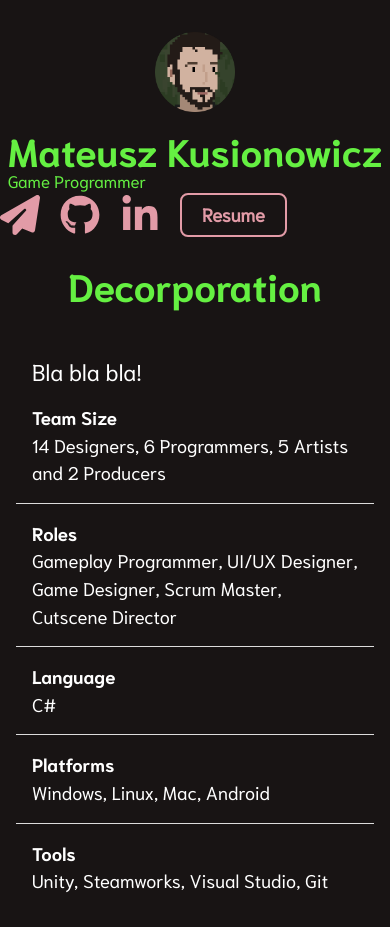
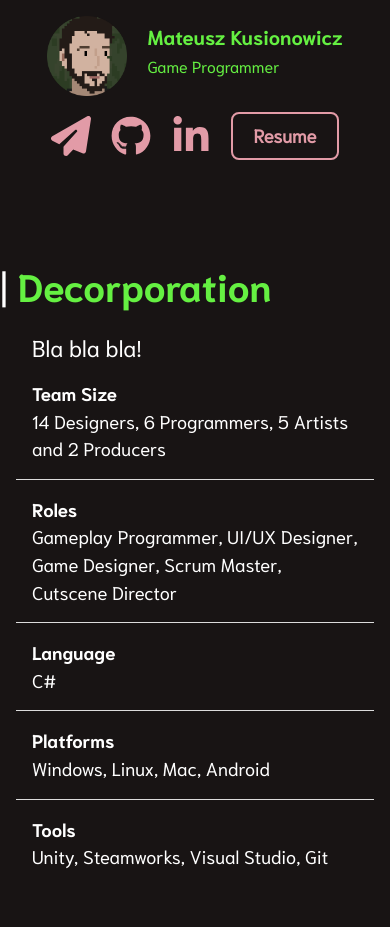
Before and after one commit to TheMatiaz0/thematiaz0.github.io, an Eleventy site: page src/project-pages.njk in a window 390 px wide. After the commit the page ends 903 px from the top, so only its background shows below. Built offline with nearby package versions, Linux system fonts and the light colour scheme; Eleventy itself is replaced by a stand-in of ours; files that its build step writes are made by us from their sources.

Commit message:
Improve responsive design on mobile

```diff
--- a/src/_includes/default.njk
+++ b/src/_includes/default.njk
@@ -45,15 +45,15 @@
 
   <body>
     <div class="mx-auto max-w-[var(--site-width)]">
-    <header class="flex justify-start xxs:justify-between left-0 right-0 mx-auto flex-wrap max-w-[var(--site-width)] fixed bg-[color:var(--background-color)] py-8">
+    <header class="flex justify-center xxs:justify-between left-0 right-0 mx-auto flex-wrap max-w-[var(--site-width)] fixed bg-[color:var(--background-color)] py-4 md:py-8">
       <div class="flex flex-wrap align-middle items-center content-center place-content-center gap-5">
         <img class="w-20 h-20" src="{{'extraupscale.png' | url}}" alt="logo">
-          <div class="introduction">
-            <a class="hover:text-white" href="{{'/' | url}}"><h1 class="whitespace-nowrap leading-9">{{header.name}}</h1></a>
-            <small class="whitespace-nowrap small">{{header.profession}}</small>
+          <div class="introduction md:pb-0 pb-4">
+            <a class="hover:text-white" href="{{'/' | url}}"><h1 class="whitespace-nowrap leading-9 text-xl md:text-3xl">{{header.name}}</h1></a>
+            <small class="whitespace-nowrap text-base">{{header.profession}}</small>
           </div>
       </div>
-      <div class="xxs:my-4">
+      <div class="my-4">
         {% set socialColor = "secondary" %}
         {% include "social-media.njk" %}
       </div>
--- a/src/_includes/showcase-list.njk
+++ b/src/_includes/showcase-list.njk
@@ -1,6 +1,6 @@
 <div class="py-8 grid grid-cols-2 md:grid-cols-4 justify-between gap-y-10">
     {% for skill in skillList %}
-    <div class="flex flex-col justify-center items-center">
+    <div class="flex flex-col justify-start items-center content-center text-center">
         <img class="w-12 h-auto" src="{{skill.iconUrl}}" alt="Showcase Image" />
         <h4>
             {% if skill.projectCount %}
--- a/src/project-pages.njk
+++ b/src/project-pages.njk
@@ -8,7 +8,7 @@ layout: default.njk
 ---
 
 <section class="pt-64">
-<h1 class="flex pb-10 introduction justify-center align-middle items-center">{{project.title}}</h1>
+<h1 class="pb-4 introduction align-middle items-center"><span class="text-white">|</span> {{project.title}}</h1>
 <div class="flex flex-col md:flex-row">
     <p class="big-paragraph px-8 text-white">{{project.shortDescription}}</p>
     <div class="flex flex-col md:w-[2700px] md:p-0 p-4 flex-wrap">
--- a/src/styles/site.css
+++ b/src/styles/site.css
@@ -23,10 +23,10 @@
 
 @layer components {
     .btn-secondary {
-      @apply py-1.5 px-5 text-[color:var(--secondary-color)] border-[color:var(--secondary-color)] text-center border-2 font-semibold rounded-lg hover:border-white focus:outline-none focus:ring-2 focus:ring-[color:var(--secondary-color)] focus:ring-opacity-75 hover:text-white;
+      @apply py-2 px-5 text-[color:var(--secondary-color)] border-[color:var(--secondary-color)] text-center border-2 font-semibold rounded-lg hover:border-white focus:outline-none focus:ring-2 focus:ring-[color:var(--secondary-color)] focus:ring-opacity-75 hover:text-white;
     }
     .btn-black {
-      @apply py-1.5 px-5 text-black border-black border-2 font-semibold rounded-lg hover:border-white focus:outline-none focus:ring-2 focus:ring-black focus:ring-opacity-75 hover:text-white;
+      @apply py-2 px-5 text-black border-black border-2 font-semibold rounded-lg hover:border-white focus:outline-none focus:ring-2 focus:ring-black focus:ring-opacity-75 hover:text-white;
     }
   }
 
```
Also changed, not shown: src/_includes/project-card.njk (+2 -2 lines).
